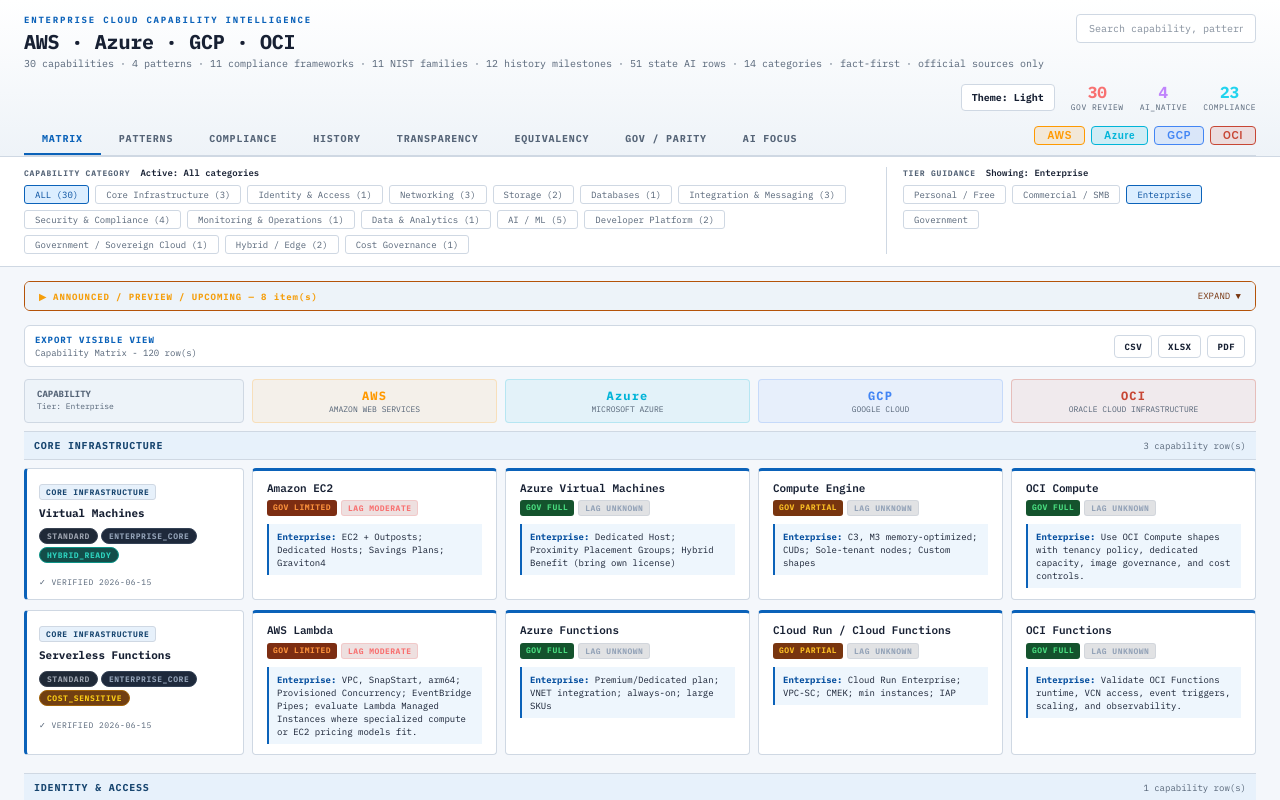
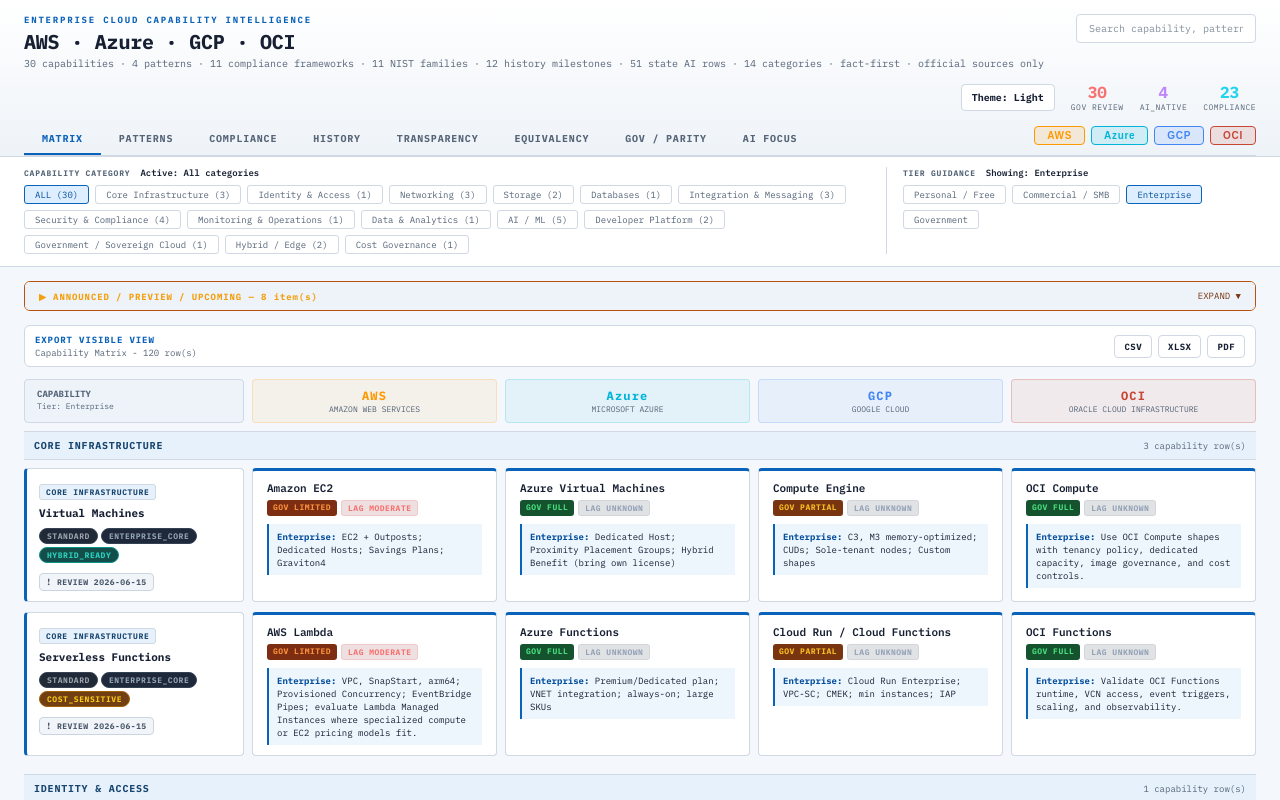
Before and after one commit to MW8-ai/CloudIntelMatrix, a React (Vite) app: page / in a window 1280 px wide. Shown: the top 800 px of the page. Built offline with nearby package versions, Linux system fonts and the light colour scheme.

Commit message:
Clarify verification state

```diff
--- a/src/App.jsx
+++ b/src/App.jsx
@@ -50,6 +50,12 @@
     "--category-bg": "#e7f1fb",
     "--category-text": "#17456f",
     "--tier-bg": "#eef6fd",
+    "--verified-bg": "#dcfce7",
+    "--verified-text": "#166534",
+    "--verified-border": "#86efac",
+    "--review-bg": "#f1f5f9",
+    "--review-text": "#475569",
+    "--review-border": "#cbd5e1",
   },
   dark: {
     "--bg": "#070b12",
@@ -66,8 +72,17 @@
     "--category-bg": "#0d2035",
     "--category-text": "#b8d7ff",
     "--tier-bg": "#0d1c2d",
+    "--verified-bg": "#052e16",
+    "--verified-text": "#86efac",
+    "--verified-border": "#166534",
+    "--review-bg": "#111827",
+    "--review-text": "#cbd5e1",
+    "--review-border": "#475569",
   },
 };
+
+const VERIFICATION_REVIEW_WINDOW_DAYS = 180;
+const MS_PER_DAY = 24 * 60 * 60 * 1000;
 
 function getInitialTheme() {
   if (typeof window === "undefined") return "light";
@@ -199,11 +214,76 @@
   );
 }
 
+function getVerificationState(date) {
+  if (!date) {
+    return {
+      label: "REVIEW NEEDED",
+      icon: "!",
+      tone: "review",
+      title: "No lastVerified date is recorded for this item.",
+    };
+  }
+
+  const verifiedAt = new Date(`${date}T00:00:00Z`);
+  if (Number.isNaN(verifiedAt.getTime())) {
+    return {
+      label: `REVIEW ${date}`,
+      icon: "!",
+      tone: "review",
+      title: `The recorded lastVerified value (${date}) is not a valid ISO date.`,
+    };
+  }
+
+  const ageDays = Math.floor((Date.now() - verifiedAt.getTime()) / MS_PER_DAY);
+  if (ageDays >= 0 && ageDays <= VERIFICATION_REVIEW_WINDOW_DAYS) {
+    return {
+      label: `VERIFIED ${date}`,
+      icon: "✓",
+      tone: "verified",
+      title: `Official-source review recorded on ${date}; inside the ${VERIFICATION_REVIEW_WINDOW_DAYS}-day review window.`,
+    };
+  }
+
+  return {
+    label: `REVIEW ${date}`,
+    icon: "!",
+    tone: "review",
+    title: `Official-source review recorded on ${date}; outside the ${VERIFICATION_REVIEW_WINDOW_DAYS}-day review window.`,
+  };
+}
+
+function VerificationPill({ state, label, icon, title }) {
+  const tone = state === "verified" ? "verified" : "review";
+  return (
+    <span
+      title={title}
+      aria-label={title}
+      style={{
+        display: "inline-flex",
+        alignItems: "center",
+        gap: 5,
+        width: "fit-content",
+        fontSize: 8,
+        color: `var(--${tone}-text)`,
+        background: `var(--${tone}-bg)`,
+        border: `1px solid var(--${tone}-border)`,
+        borderRadius: 4,
+        padding: "3px 6px",
+        letterSpacing: "0.06em",
+        fontWeight: 700,
+        whiteSpace: "nowrap",
+      }}
+    >
+      <span aria-hidden="true" style={{ fontSize: 9, lineHeight: 1 }}>{icon}</span>
+      {label}
+    </span>
+  );
+}
+
 function VerifiedStamp({ date }) {
-  return (
-    <span style={{ fontSize: 8, color: "var(--muted)", letterSpacing: "0.06em" }}>
-      ✓ VERIFIED {date}
-    </span>
+  const state = getVerificationState(date);
+  return (
+    <VerificationPill state={state.tone} label={state.label} icon={state.icon} title={state.title} />
   );
 }
 
@@ -1438,6 +1518,23 @@
               </div>
             ))}
           </div>
+          <div style={{ marginTop: 12, paddingTop: 10, borderTop: "1px solid var(--border)", display: "flex", alignItems: "center", gap: 8, flexWrap: "wrap" }}>
+            <span style={{ fontSize: 8, color: "var(--muted)", letterSpacing: "0.1em", fontWeight: 700 }}>VERIFICATION</span>
+            <VerificationPill
+              state="verified"
+              label="VERIFIED"
+              icon="✓"
+              title={`Official-source review is inside the ${VERIFICATION_REVIEW_WINDOW_DAYS}-day review window.`}
+            />
+            <span style={{ fontSize: 8, color: "var(--muted)" }}>inside review window</span>
+            <VerificationPill
+              state="review"
+              label="REVIEW NEEDED"
+              icon="!"
+              title="The item is missing a valid review date or is outside the review window."
+            />
+            <span style={{ fontSize: 8, color: "var(--muted)" }}>missing, invalid, or stale review date</span>
+          </div>
           <div style={{ marginTop: 10, fontSize: 8, color: "var(--muted)", display: "flex", gap: 16, flexWrap: "wrap" }}>
             <span>Data: official provider documentation only</span>
             <span>Last verified: {META.last_verified}</span>
```
